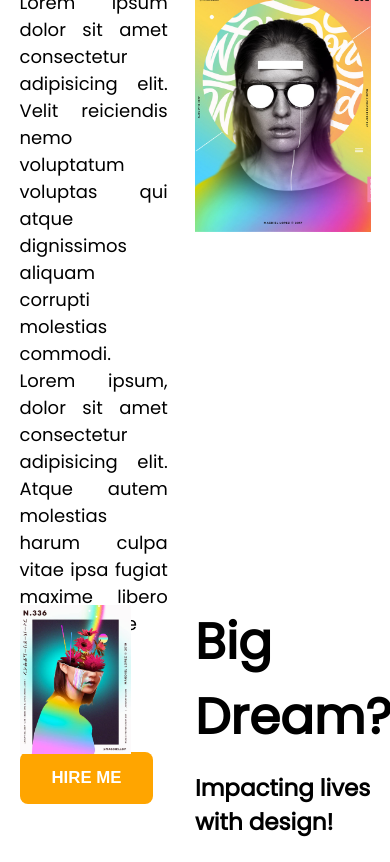
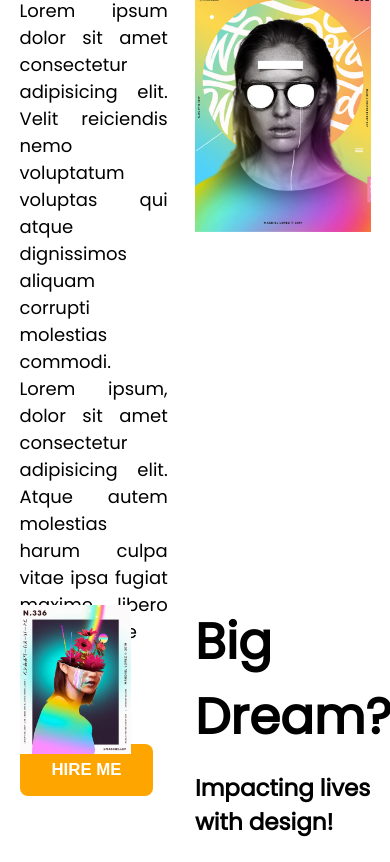
Before and after one commit to salmanahmedxyz/developer-portfolio, a plain HTML site: page index.html in a window 390 px wide. Shown: the part 351-1213 px from the top of the page. Drawn offline with Linux system fonts and the light colour scheme.

Commit message:
reviewd non-responsive

```diff
--- a/styles.css
+++ b/styles.css
@@ -28,7 +28,7 @@ h3 {
 
 p {
     font-size: 18px;
-    padding-bottom: 5.5rem;
+    padding-bottom: 4.5rem;
     text-align: justify;
     max-width: 95%;
 }
```
